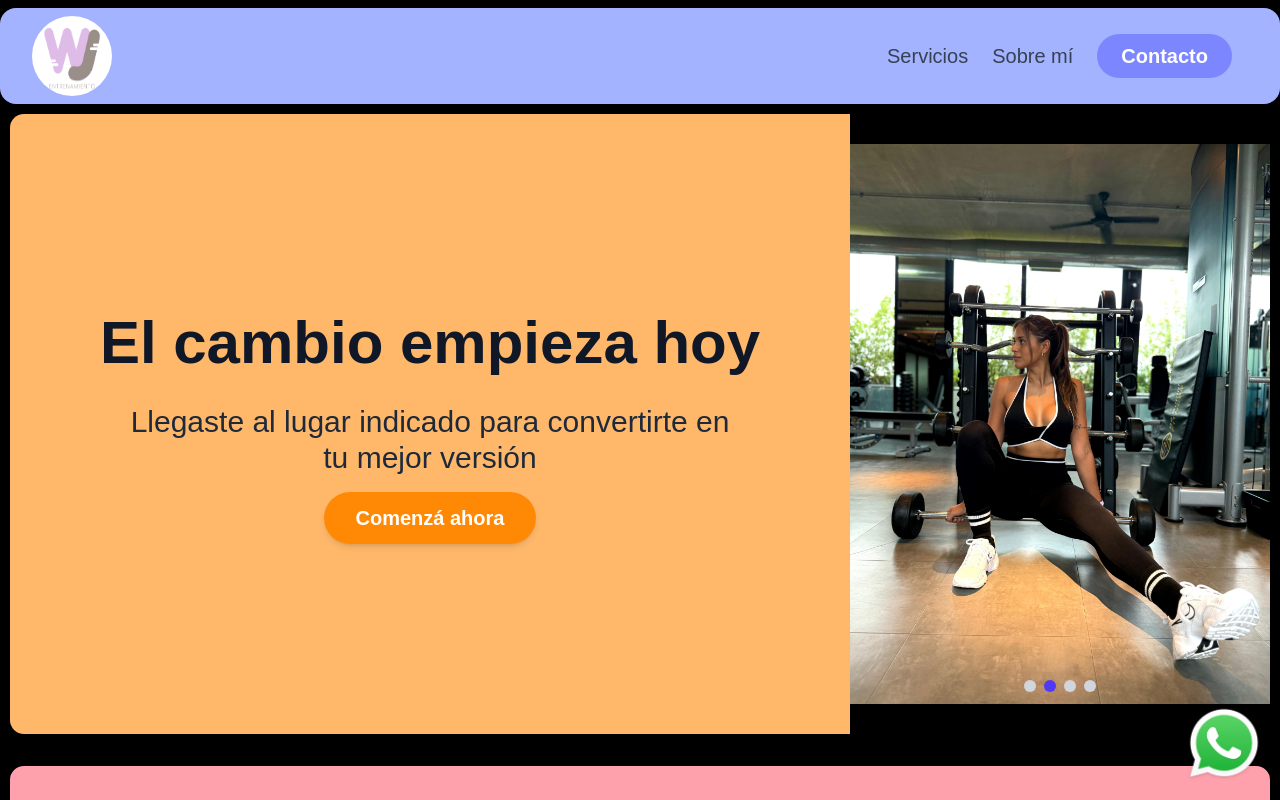
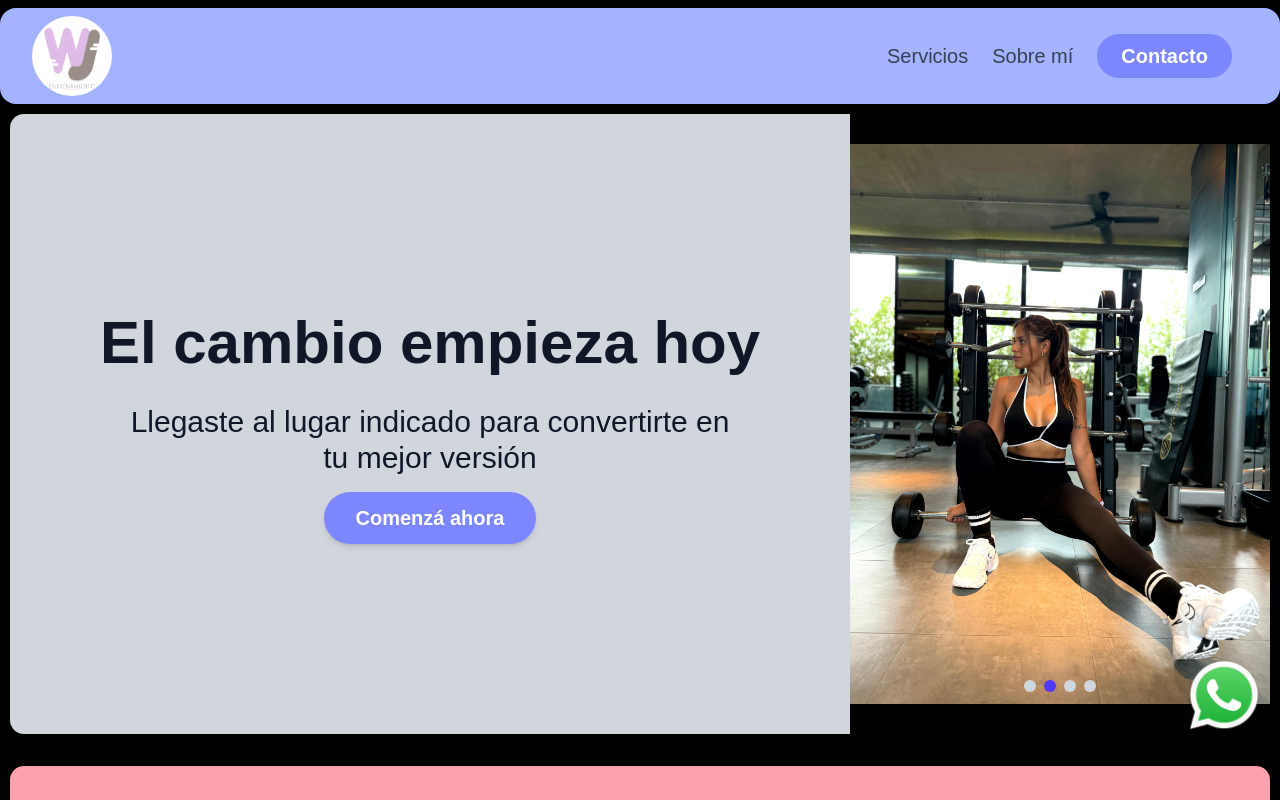
Before and after one commit to Leracius/wanda-page, a React (Vite) app: page / in a window 1280 px wide. Shown: the top 800 px of the page. Built offline with nearby package versions, Linux system fonts and the light colour scheme; a web font is replaced by a local one.

Commit message:
changing hero colors and adding cta link

```diff
--- a/index.html
+++ b/index.html
@@ -1,5 +1,5 @@
 <!DOCTYPE html>
-<html lang="en">
+<html lang="es">
   <head>
     <meta charset="UTF-8" />
     <link rel="icon" type="image/svg+xml" href="/vite.svg" />
--- /dev/null
+++ b/src/Constants/Colors.ts
@@ -0,0 +1 @@
+export const Colors: string[] = ["#D4CCC7", "#9A8F88", "#6E665F", "#4A443F"];
--- a/src/components/Footer.tsx
+++ b/src/components/Footer.tsx
@@ -11,7 +11,7 @@ export default function Footer() {
 
       {/* Ícono Instagram */}
       <a
-        href="https://www.instagram.com/tu_usuario_aqui"
+        href="https://www.instagram.com/wandajani"
         target="_blank"
         rel="noopener noreferrer"
         className="mt-4 md:mt-0 flex items-center gap-2 hover:text-pink-500 transition-colors duration-300"
--- a/src/components/Header.tsx
+++ b/src/components/Header.tsx
@@ -12,7 +12,7 @@ export default function Header() {
       >
         <img
           src="/WhatsApp_icon.png"
-          className="h-20 w-20 fixed bottom-4 right-4 z-10"
+          className="h-20 w-20 fixed bottom-16 right-4 z-10"
           alt=""
         />
       </a>
--- a/src/components/Hero.tsx
+++ b/src/components/Hero.tsx
@@ -4,19 +4,25 @@ export default function Hero() {
   return (
     <section className="w-full flex flex-col md:flex-row h-auto md:h-[80vh] border-0 md:border-10 rounded-3xl overflow-hidden mb-3">
       {/* Izquierda (60%) */}
-      <div className="md:w-4/6 w-full py-8 md:py-16 px-0 md:px-4 md:p-64 flex items-center justify-center bg-orange-300">
+      <div className="md:w-4/6 w-full py-12 md:py-16 px-0 md:px-4 md:p-64 flex items-center justify-center bg-gray-300">
         <div className="flex flex-col justify-center items-center text-center p-3x">
           <h2 className="text-4xl md:text-6xl font-extrabold text-gray-900 mb-4 md:mb-6 leading-tight animate-fade-up">
             El cambio empieza hoy
           </h2>
-          <p className="text-2xl md:text-3xl text-gray-800 max-w-2xl animate-fade-up delay-200">
+          <p className="text-2xl md:text-3xl text-gray-900 max-w-2xl animate-fade-up delay-200">
             Llegaste al lugar indicado para convertirte en
             <br className="hidden md:block" />
             tu mejor versión
           </p>
-          <button className="mt-4 bg-orange-400 hover:bg-organge-500 text-white text-lg md:text-xl font-semibold py-3 px-8 rounded-full shadow-md transition-transform duration-300 hover:scale-105 animate-fade-up delay-400">
-            Comenzá ahora
-          </button>
+          <a
+            href="https://wa.me/543513552534?text=Hola%20Wanda%20😊%20me%20gustaría%20que%20me%20asesores"
+            target="_blank"
+            rel="noopener noreferrer"
+          >
+            <button className="cursor-pointer mt-4 bg-indigo-400 hover:bg-indigo-500  text-white text-lg md:text-xl font-semibold py-3 px-8 rounded-full shadow-md transition-transform duration-300 hover:scale-105 animate-fade-up delay-400">
+              Comenzá ahora
+            </button>
+          </a>
         </div>
       </div>
 
```
